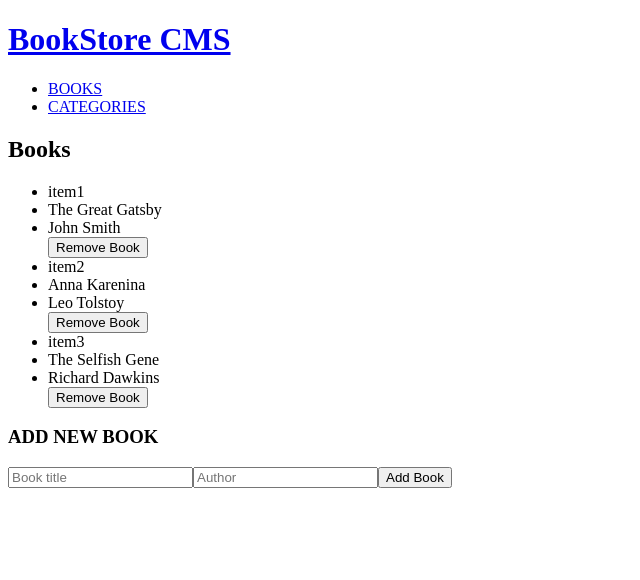
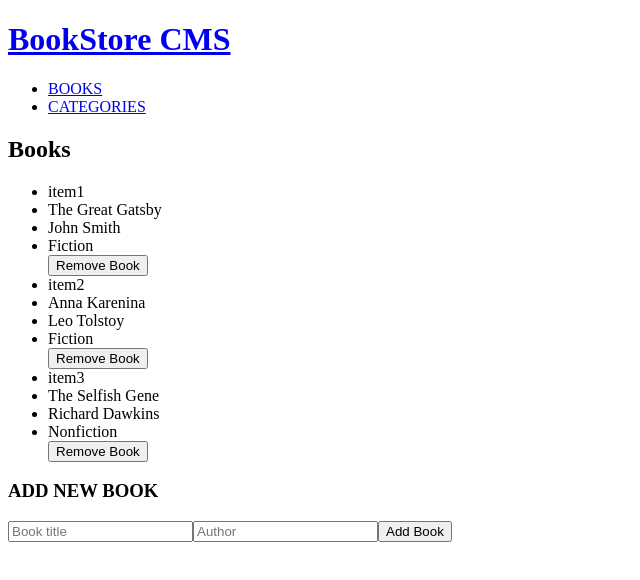
Before and after one commit to peter-akhigbe/book-store, a React (Create React App) app: page / in a window 1280 px wide. Shown: the top 580 px of the page, without its empty margins (0-640 px from the left). Built offline with nearby package versions, Linux system fonts and the light colour scheme.

Commit message:
add movie category

```diff
--- a/src/components/List.jsx
+++ b/src/components/List.jsx
@@ -19,6 +19,7 @@ const List = () => {
             <li>{book.item_id}</li>
             <li>{book.title}</li>
             <li>{book.author}</li>
+            <li>{book.category || 'Movie'}</li>
             <button
               type="button"
               onClick={() => handleRemoveBook(book.item_id)}
```
